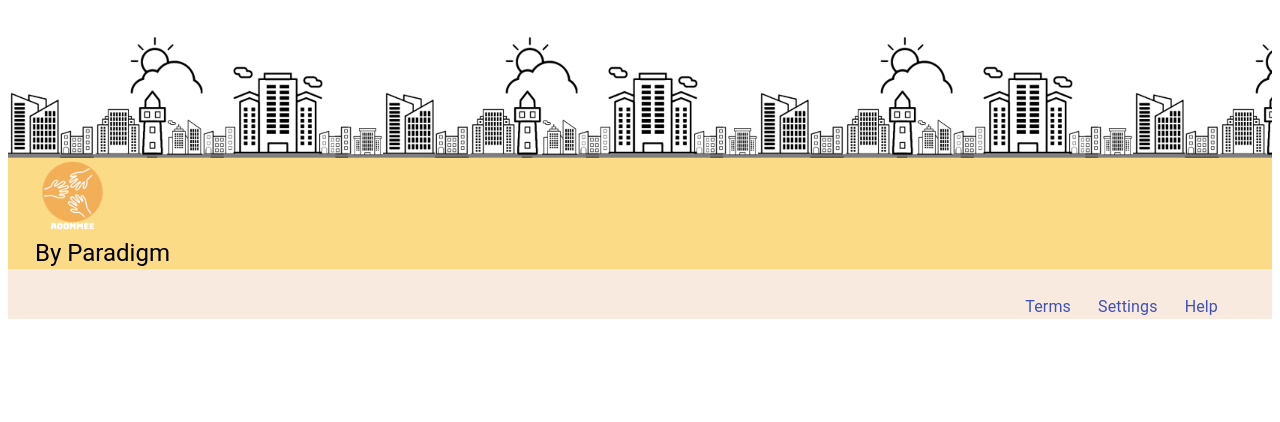
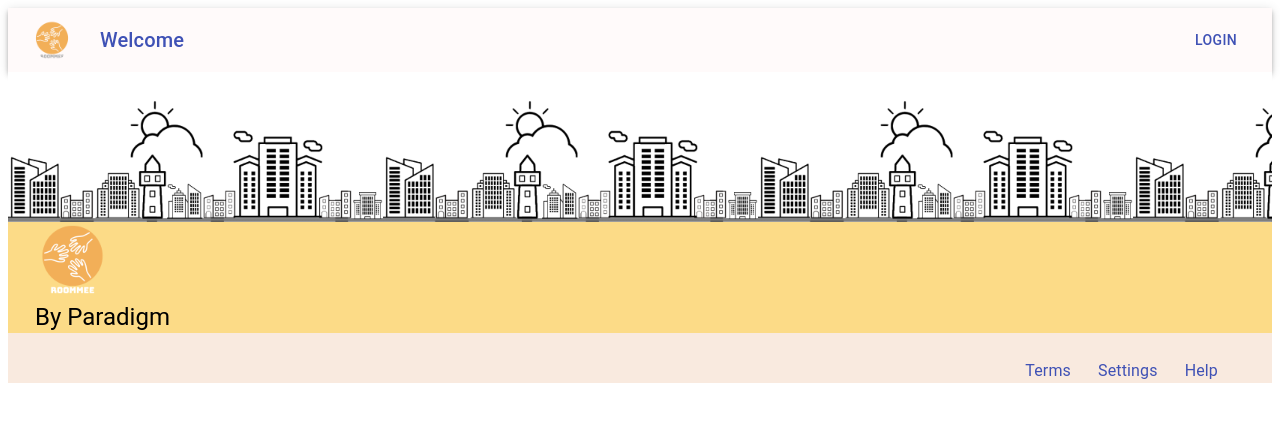
Before and after one commit to ElmoSamudra/Roommee-Front-End, a React (Create React App) app: page / in a window 1280 px wide. Shown: the top 422 px of the page. Built offline with nearby package versions, Linux system fonts and the light colour scheme.

Commit message:
add header bar

```diff
--- a/package.json
+++ b/package.json
@@ -4,6 +4,7 @@
   "private": true,
   "dependencies": {
     "@material-ui/core": "^4.9.13",
+    "@material-ui/icons": "^4.9.1",
     "@testing-library/jest-dom": "^4.2.4",
     "@testing-library/react": "^9.3.2",
     "@testing-library/user-event": "^7.1.2",
--- a/src/App.js
+++ b/src/App.js
@@ -4,10 +4,12 @@ import Register from './pages/Register';
 import { ToastContainer } from 'react-toastify';
 import 'react-toastify/dist/ReactToastify.css';
 import Footer from './components/Footer';
+import Header from './components/Header'
 
 function App() {
   return (
     <Router>
+      <Header />
       <Switch>
         <Route path="/register">
           <Register/>
--- /dev/null
+++ b/src/components/Header.js
@@ -0,0 +1,57 @@
+import React from 'react';
+import { makeStyles } from '@material-ui/core/styles';
+import AppBar from '@material-ui/core/AppBar';
+import Toolbar from '@material-ui/core/Toolbar';
+import Typography from '@material-ui/core/Typography';
+import Button from '@material-ui/core/Button';
+import IconButton from '@material-ui/core/IconButton';
+import Avatar from '@material-ui/core/Avatar';
+import Link from '@material-ui/core/Link'
+
+const roommeeLogo = '../../images/roommeelogo2.png'
+
+const useStyles = makeStyles((theme) => ({
+  root: {
+    flexGrow: 1,
+  },
+  homeButton: {
+    marginRight: theme.spacing(2),
+  },
+  title: {
+    flexGrow: 2,
+    colorInherit: "#000000"
+  },
+  bar: {
+    background : '#FFFAFA'
+  }
+}));
+
+export default function Header() {
+  const classes = useStyles();
+
+  return (
+    <div className={classes.root}>
+        <AppBar position="static">
+            <Toolbar className={classes.bar}>
+                <IconButton
+                    edge="start"
+                    className={classes.homeButton}
+                    aria-label="home"
+                    >
+                    <Link href="/">
+                        <Avatar alt="Logo" src={roommeeLogo} />
+                    </Link>
+                </IconButton>
+                <Typography variant="h6" color="primary" className={classes.title}>
+                    Welcome
+                </Typography>
+                <Button>
+                    <Link href="/">
+                        Login
+                    </Link>
+                </Button>
+            </Toolbar>
+      </AppBar>
+    </div>
+  );
+}
```
Also changed, not shown: public/images/roommeelogo2.png (added), 1 other file (tests, documents, lock files or other folders).
